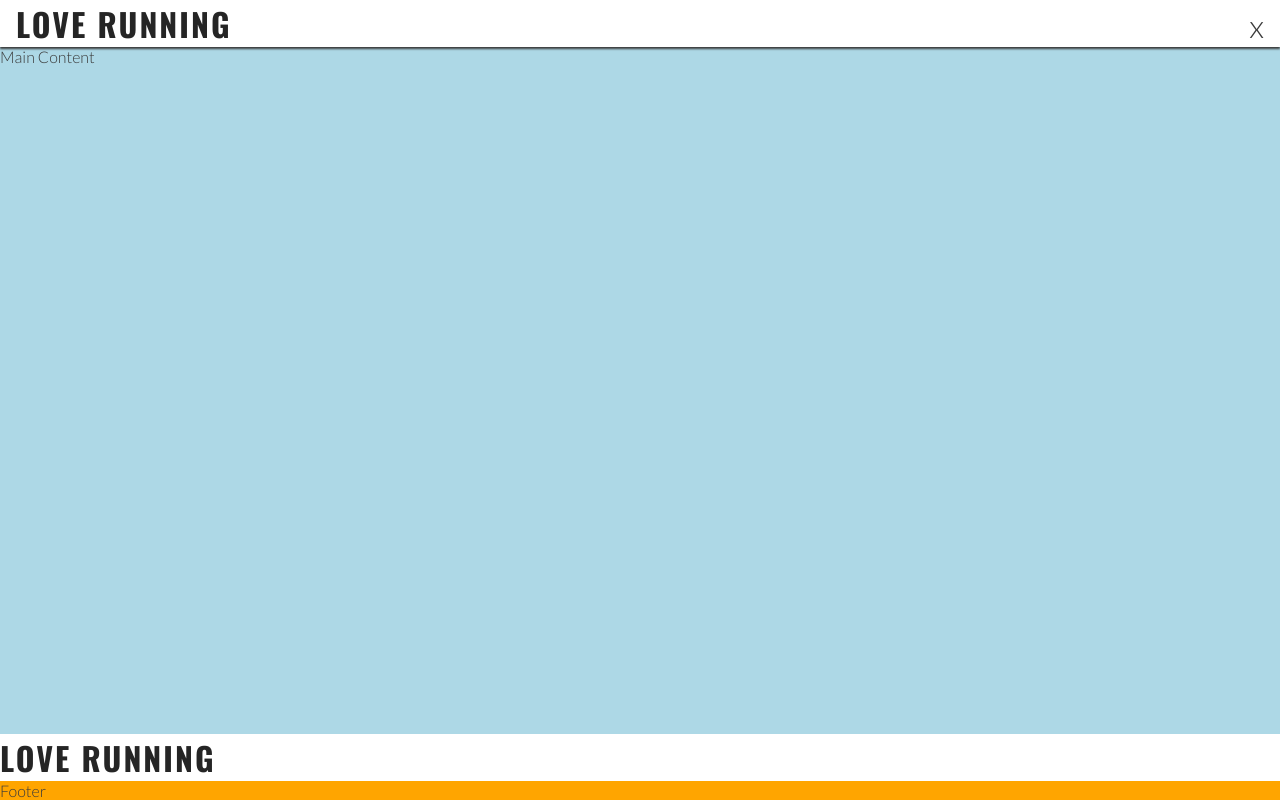
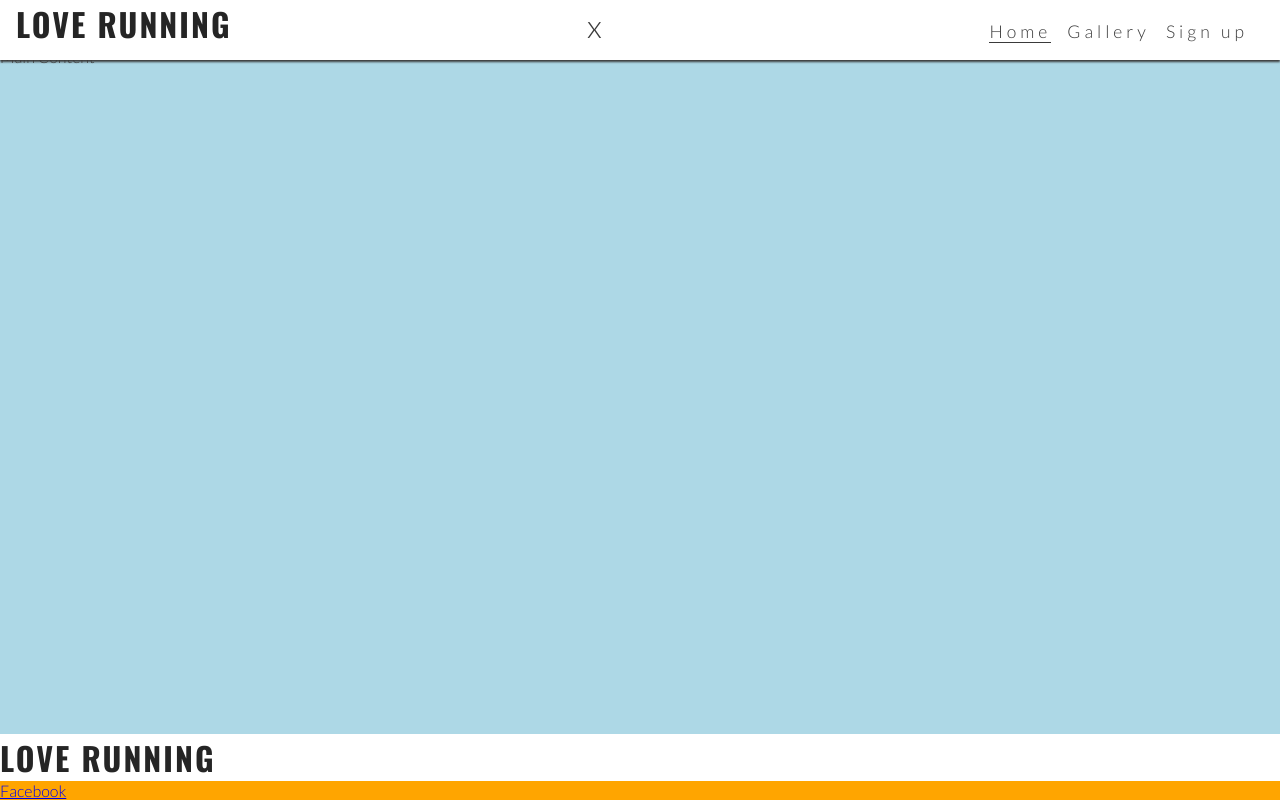
Before and after one commit to famtrooper-spec/love-running, a plain HTML site: page index.html in a window 1280 px wide. Drawn offline with nearby package versions, Linux system fonts and the light colour scheme.

Commit message:
added media query to adapt to bigger screen sizes

```diff
--- a/assets/css/style.css
+++ b/assets/css/style.css
@@ -87,3 +87,21 @@
 footer {
     background-color:orange;
 }
+
+/* Media queries: tablets and larger(768px and up)*/
+@media (min-width:768px) {
+    /* Header*/
+    nav{
+        display: block;
+        position: relative;
+        box-shadow: none;
+        width: fit-content;
+        padding-right: 1rem;
+    }
+    #menu {
+        display:flex;
+    }
+    #menu > li {
+        padding-left: 1rem;
+    }
+}
--- a/index.html
+++ b/index.html
@@ -52,6 +52,10 @@
   <main>Main Content</main>
   <h1>Love Running</h1>
   <!-- Footer  -->
-  <footer> Footer</footer>
+  <footer>
+    <ul>
+        <li><a href="https://www.facebook.com/" target="blank" rel="noopener" aria-label="Opens our facebook page (opens in a new tab)">Facebook</a></li>
+    </ul>
+  </footer>
   <body></body>
 </html>
```
